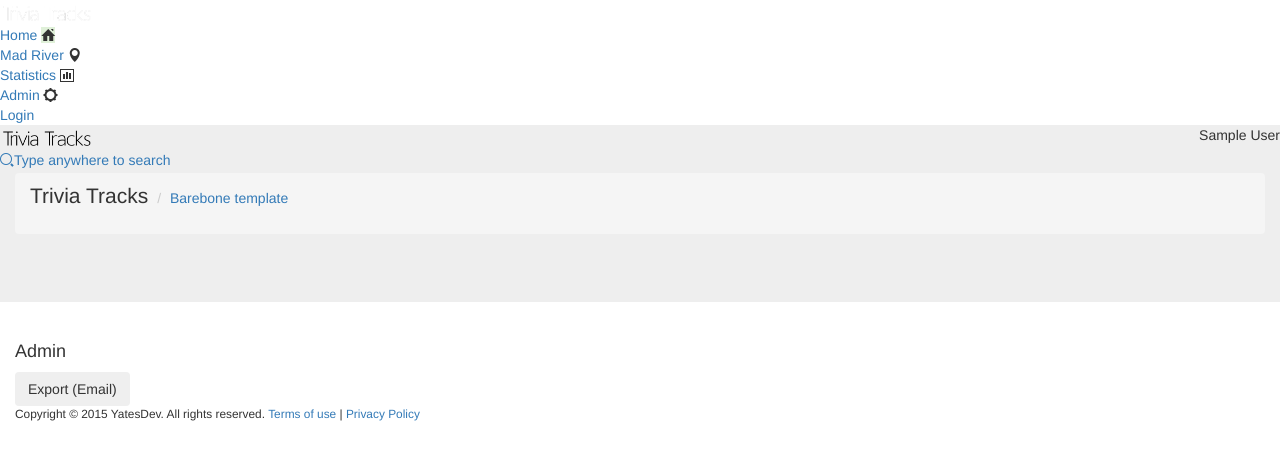
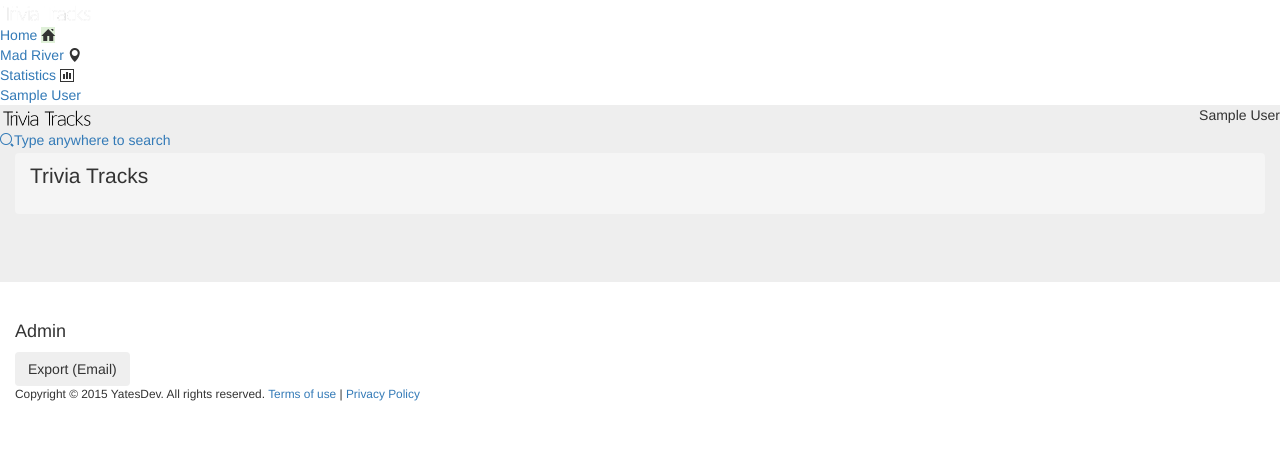
Before and after one commit to yatesdev/TriviaTracks, a Django app: page /admin/ in a window 1280 px wide. Shown: the top 460 px of the page. Run offline with Django 3.2, Linux system fonts and the light colour scheme; the visitor is signed in with stand-in values (Sample User, id 1); parts of the project's set-up code (start-up, migrations or seed data) failed here and were passed over; some libraries are stand-ins or nearby versions; some web fonts are replaced.

Commit message:
Edited Sidebar Template
Active link should work, still need to add coloring for icon based on
active

```diff
--- a/home/templates/home/__base.html
+++ b/home/templates/home/__base.html
@@ -43,28 +43,37 @@
       <!-- BEGIN SIDEBAR MENU -->
       <div class="sidebar-menu">
         <ul class="menu-items">
-          <li class="m-t-30 open">
+          <li class="m-t-30 {% block home_menu %}{% endblock %}">
             <a href="{% url "index" %}">
               <span class="title">Home</span>
             </a>
             <span class="icon-thumbnail bg-success"><i class="pg-home"></i></span>
           </li>
-          <li class="">
+          <li class="{% block location_menu %}{% endblock %}">
             <a href="{% url "location" %}"><span class="title">Mad River</span></a>
             <span class="icon-thumbnail "><i class="pg-map"></i></span>
           </li>
-          <li class="">
+          <li class="{% block stats_menu %}{% endblock %}">
             <a href="#"><span class="title">Statistics</span></a>
             <span class="icon-thumbnail "><i class="pg-charts"></i></span>
           </li>
-          <li class="">
+          {% if user.userprofile.host == True %}
+          <li class="{% block host_menu %}{% endblock %}">
             <a href="{% url "admin" %}"><span class="title">Admin</span></a>
             <span class="icon-thumbnail "><i class="pg-settings"></i></span>
           </li>
-          <li class="">
+          {% endif %}
+          {% if user.is_authenticated %}
+          <li class="{% block profile_menu %}{% endblock %}">
+            <a href="{% url "profile" %}"><span class="title">{{user.first_name}} {{user.last_name}}</span></a>
+            <span class="icon-thumbnail "><i class="fa fa-user"></i></span>
+          </li>
+          {% else %}
+          <li class="{% block login_menu %}{% endblock %}">
             <a href="{% url "login" %}"><span class="title">Login</span></a>
             <span class="icon-thumbnail "><i class="fa fa-user"></i></span>
           </li>
+          {% endif %}
         </ul>
           </li>
         </ul>
@@ -142,8 +151,8 @@
                   <li>
                     <p>Trivia Tracks</p>
                   </li>
-                  <li><a href="#" class="active">Barebone template</a>
-                  </li>
+                  {% block breadcrumbs %}{% endblock %}
+                  <!-- <li><a href="#" class="active">Barebone template</a> -->
                 </ul>
                 <!-- END BREADCRUMB -->
               </div>
```
